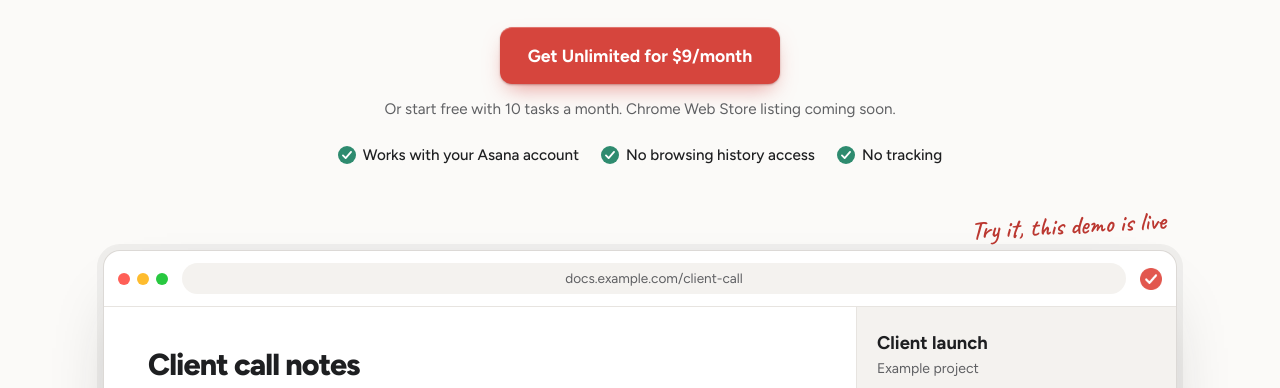
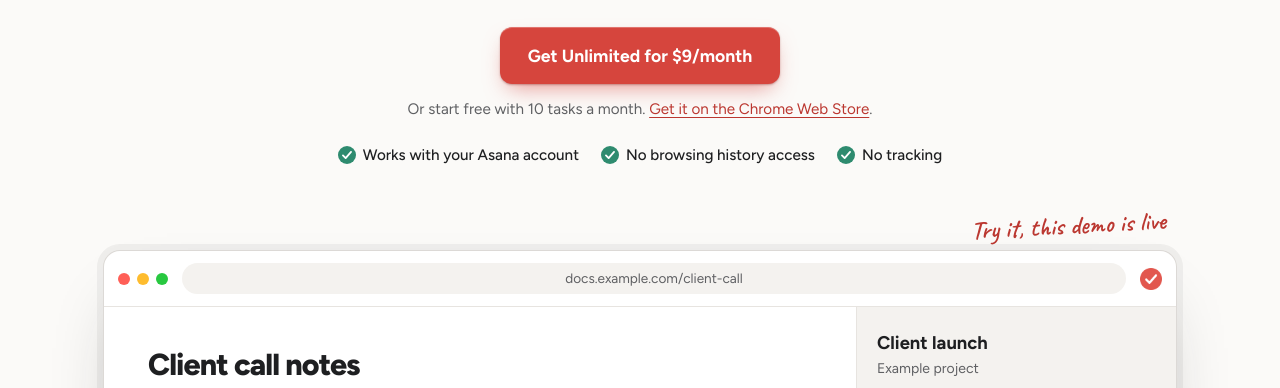
Before and after one commit to ravishxt/quick-task, a plain HTML site: page index.html in a window 1280 px wide. Shown: the part 375-763 px from the top of the page. Drawn offline with Linux system fonts and the light colour scheme.

Commit message:
feat: link site to Chrome Web Store listing

```diff
--- a/index.html
+++ b/index.html
@@ -40,7 +40,7 @@
       <h1>Turn anything you read into an Asana task <mark>in one shortcut</mark></h1>
       <p class="lead">Select text on any page and press one shortcut. Pick the project, due date, tags, and assignee, then press Enter. You never leave the page.</p>
       <a class="cta" href="https://checkout.dodopayments.com/buy/pdt_0Nr3dTC6SesxPEz8lpzmD?quantity=1&amp;redirect_url=https%3A%2F%2Fquicktask.ravishxt.com%2Fthanks">Get Unlimited for $9/month</a>
-      <p class="fine">Or start free with 10 tasks a month. Chrome Web Store listing coming soon.</p>
+      <p class="fine">Or start free with 10 tasks a month. <a href="https://chromewebstore.google.com/detail/quick-task-for-asana/fpibmdaknlnfhgpfigkmcmgkjjlnffla">Get it on the Chrome Web Store</a>.</p>
       <ul class="badges">
         <li><svg class="tick"><use href="#tick"/></svg>Works with your Asana account</li>
         <li><svg class="tick"><use href="#tick"/></svg>No browsing history access</li>
@@ -159,7 +159,7 @@
             <li><svg class="tick"><use href="#tick"/></svg>Every feature included</li>
             <li><svg class="tick"><use href="#tick"/></svg>No payment details needed</li>
           </ul>
-          <span class="ghost soon">Chrome Web Store listing coming soon</span>
+          <a class="ghost" href="https://chromewebstore.google.com/detail/quick-task-for-asana/fpibmdaknlnfhgpfigkmcmgkjjlnffla">Add to Chrome</a>
         </div>
         <div class="plan plan-paid">
           <h3>Unlimited<span class="badge">Best for daily use</span></h3>
@@ -172,7 +172,7 @@
           <a class="cta" href="https://checkout.dodopayments.com/buy/pdt_0Nr3dTC6SesxPEz8lpzmD?quantity=1&amp;redirect_url=https%3A%2F%2Fquicktask.ravishxt.com%2Fthanks">Get Unlimited</a>
         </div>
       </div>
-      <p class="pricing-note">Coming soon to the Chrome Web Store. Billed monthly in US dollars, tax included. You upgrade from inside the extension. <a href="refund.html">Refund and cancellation policy</a>.</p>
+      <p class="pricing-note">Billed monthly in US dollars, tax included. You upgrade from inside the extension. <a href="refund.html">Refund and cancellation policy</a>.</p>
     </section>
 
     <section class="wrap block" id="questions">
@@ -184,7 +184,7 @@
         </details>
         <details>
           <summary>How do I get the extension after I pay?</summary>
-          <p>Install the extension from the Chrome Web Store first. After you pay, Dodo Payments sends a license key to your email. Paste it into the extension settings to unlock unlimited tasks.</p>
+          <p>Install the extension from the <a href="https://chromewebstore.google.com/detail/quick-task-for-asana/fpibmdaknlnfhgpfigkmcmgkjjlnffla">Chrome Web Store</a> first. After you pay, Dodo Payments sends a license key to your email. Paste it into the extension settings to unlock unlimited tasks.</p>
         </details>
         <details>
           <summary>What do I need to set it up?</summary>
```
Also changed, not shown: thanks.html (+1 -1 lines).
